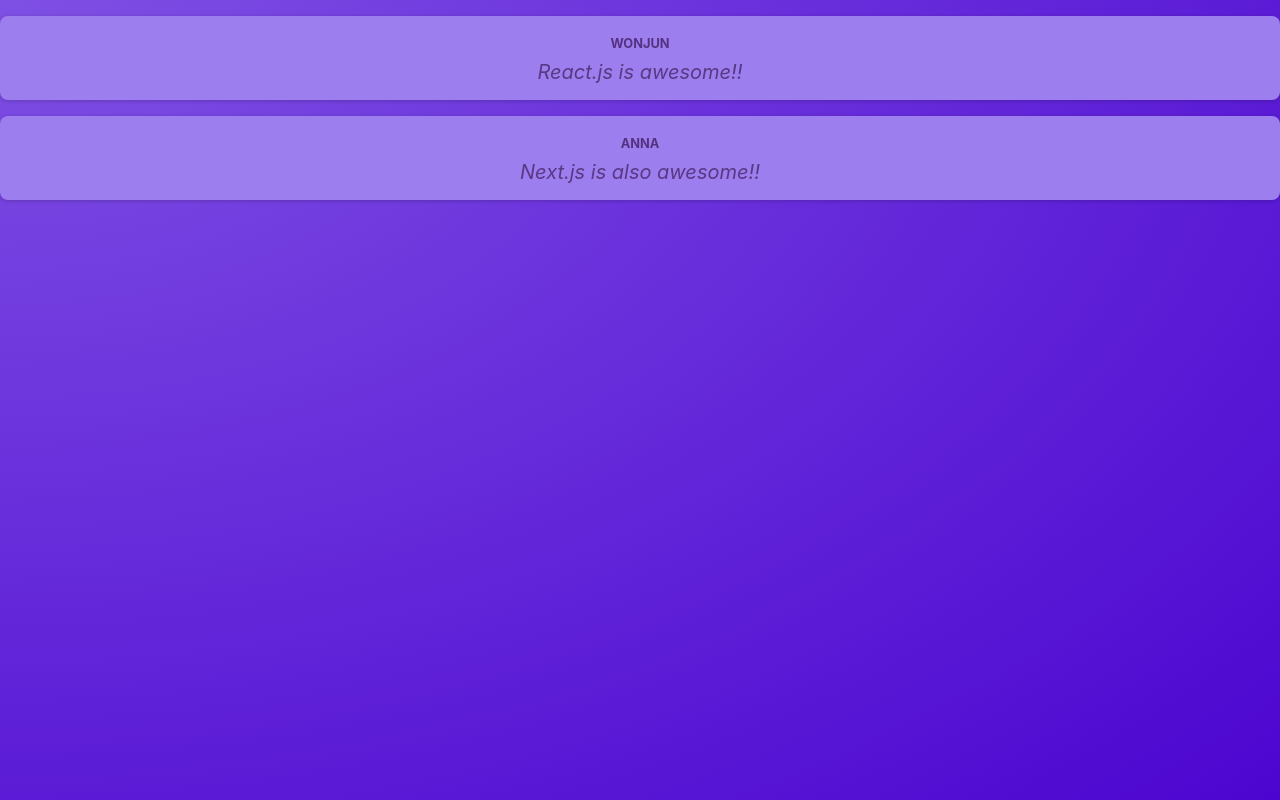
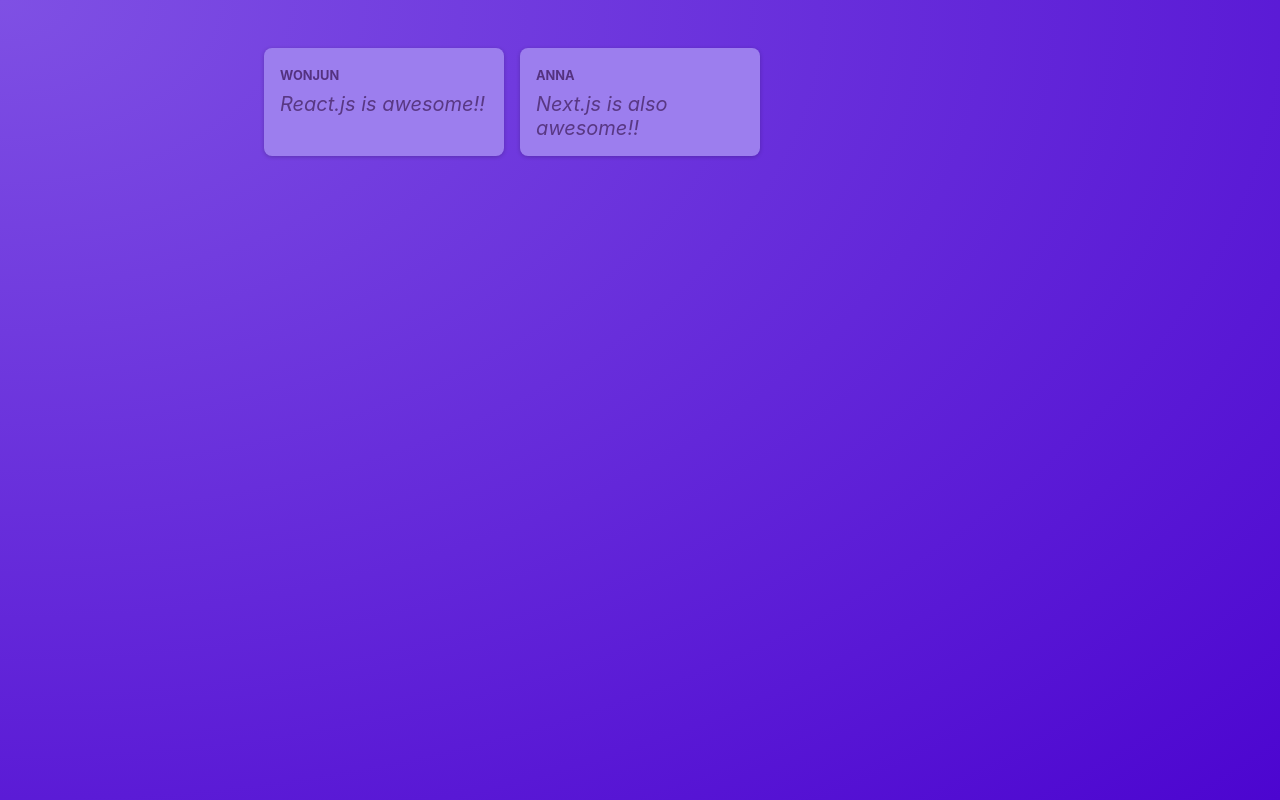
Before and after one commit to devbattery/react-crash-course, a React (Vite) app: page / in a window 1280 px wide. Built offline with nearby package versions, Linux system fonts and the light colour scheme.

Commit message:
Feat: 다른 컴포넌트 생성

```diff
--- a/src/App.jsx
+++ b/src/App.jsx
@@ -1,10 +1,9 @@
-import Post from "./components/Post.jsx";
+import PostsList from "./components/PostsList.jsx";
 
 function App() {
   return (
     <main>
-      <Post author={"Wonjun"} body={"React.js is awesome!!"} />
-      <Post author={"Anna"} body={"Next.js is also awesome!!"} />
+      <PostsList />
     </main>
   );
 }
--- a/src/components/Post.jsx
+++ b/src/components/Post.jsx
@@ -2,10 +2,10 @@
 
 function Post(props) {
   return (
-    <div className={classes.post}>
+    <li className={classes.post}>
       <p className={classes.author}>{props.author}</p>
       <p className={classes.text}>{props.body}</p>
-    </div>
+    </li>
   );
 }
 
--- /dev/null
+++ b/src/components/PostsList.jsx
@@ -0,0 +1,13 @@
+import Post from "./Post.jsx";
+import classes from "./PostsList.module.css";
+
+function PostsList() {
+  return (
+    <ul className={classes.posts}>
+      <Post author={"Wonjun"} body={"React.js is awesome!!"} />
+      <Post author={"Anna"} body={"Next.js is also awesome!!"} />
+    </ul>
+  );
+}
+
+export default PostsList;
--- /dev/null
+++ b/src/components/PostsList.module.css
@@ -0,0 +1,10 @@
+.posts {
+  list-style: none;
+  max-width: 50rem;
+  margin: 1rem auto;
+  padding: 1rem 0;
+  display: grid;
+  gap: 1rem;
+  grid-template-columns: repeat(3, 30%);
+  justify-content: center;
+}
--- a/src/index.css
+++ b/src/index.css
@@ -18,6 +18,5 @@
 
 body {
   margin: 0;
-  text-align: center;
   color: #e6ddf9;
 }
```
